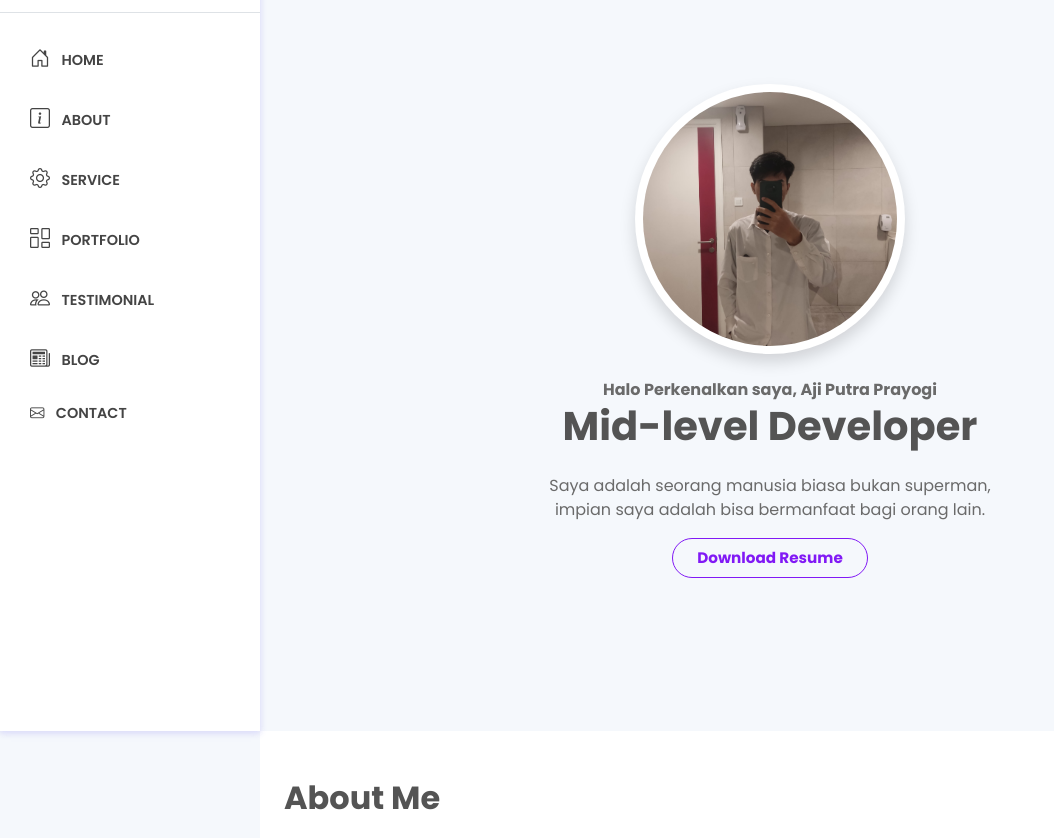
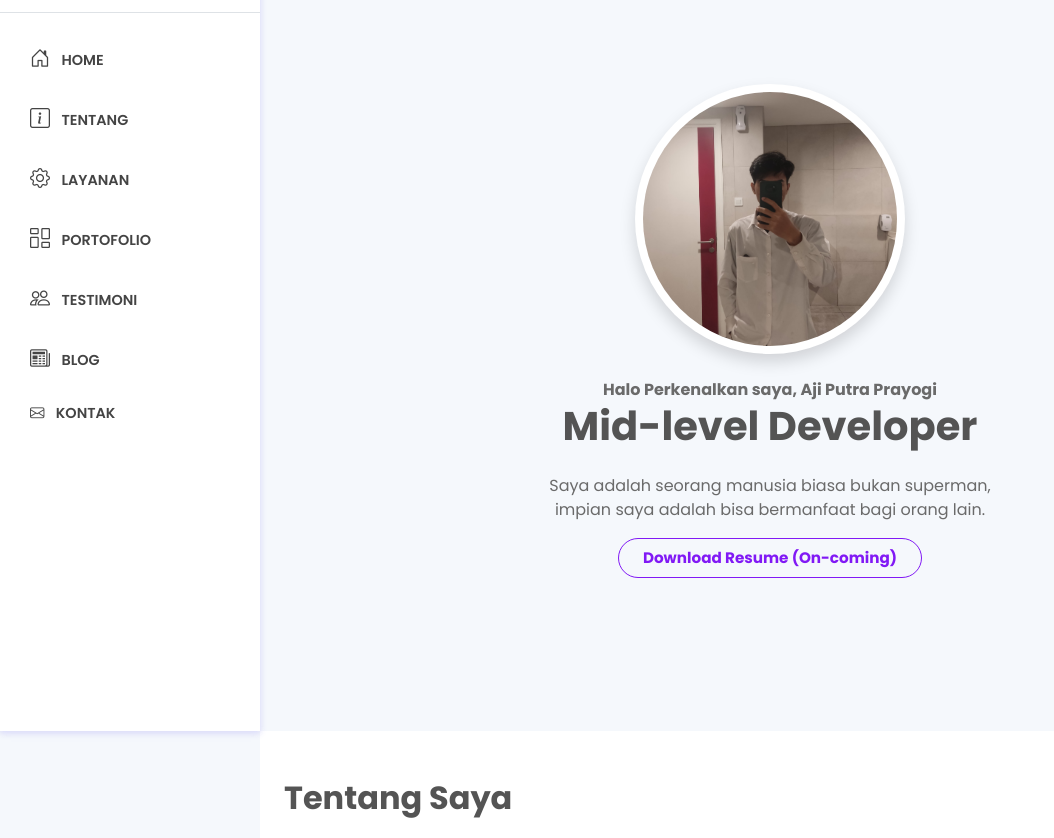
Before and after one commit to ajiputraprayogi/ajiputraprayogi.github.io, a plain HTML site: page index.html in a window 1280 px wide. Shown: the part 69-907 px from the top of the page, without its empty margins (0-1054 px from the left). Drawn offline with nearby package versions, Linux system fonts and the light colour scheme.

Commit message:
edit Eng label ke Indonesia

```diff
--- a/index.html
+++ b/index.html
@@ -24,12 +24,12 @@
     <div id="navbarNav" class="navcol d-none d-lg-block">
         <ul>
             <li><a href="#"><i class="bi bi-house-door fs-5 me-2"></i> Home</a></li>
-            <li><a href="#about"><i class="bi fs-5 bi-info-square me-2"></i> About</a></li>
-            <li><a href="#service"><i class="bi fs-5 bi-gear me-2"></i> Service</a></li>
-            <li><a href="#portfolio"><i class="bi fs-5 bi-columns-gap me-2"></i> Portfolio</a></li>
-            <li><a href="#testimonial"><i class="bi fs-5 bi-people me-2"></i> Testimonial</a></li>
+            <li><a href="#about"><i class="bi fs-5 bi-info-square me-2"></i> Tentang</a></li>
+            <li><a href="#service"><i class="bi fs-5 bi-gear me-2"></i> Layanan</a></li>
+            <li><a href="#portfolio"><i class="bi fs-5 bi-columns-gap me-2"></i> Portofolio</a></li>
+            <li><a href="#testimonial"><i class="bi fs-5 bi-people me-2"></i> Testimoni</a></li>
             <li><a href="#blog"><i class="bi fs-5 bi-newspaper me-2"></i> Blog</a></li>
-            <li><a href="#contact"><i class="bifs-5  bi-envelope me-2"></i> Contact</a></li>
+            <li><a href="#contact"><i class="bifs-5  bi-envelope me-2"></i> Kontak</a></li>
         </ul>
     </div>
 </header>
@@ -51,7 +51,7 @@
                     <li></li>
                 </ul>
                 <button class="btn btn-outline-primary fw-bolder fs-7 px-4 py-2 mt-3 rounded-pill">Download
-                    Resume</button>
+                    Resume (On-coming)</button>
             </div>
         </div>
     </div>
@@ -60,7 +60,7 @@
 
     <div id="about" class="about px-4 bg-white py-5">
         <div class="titie-row row mb-3">
-            <h2 class="fw-bolder">About Me</h2>
+            <h2 class="fw-bolder">Tentang Saya</h2>
         </div>
         <div class="row">
             <div class="col-md-7">
@@ -68,7 +68,7 @@
                 <p class="pt-2 fs-6 text-justify">Saya adalah seorang manusia biasa yg terlahir dari keluarga yg
                     sederhana, tujuan hidup saya adalah beribadah kepada Allah Swt. karena memang itulah alasan kenapa saya diciptakan, hal yg paling saya syukuri adalah bisa terlahir sebagai seorang muslim, dan adapun prestasi terbesar saya adalah bersujud kepada-Nya.</p>
 
-                <h4 class=" fs-5 my-3 mt-4 fw-bolder">What is my skill level ?</h4>
+                <h4 class=" fs-5 my-3 mt-4 fw-bolder">Berapa tingkat keahlian saya ?</h4>
                 <p>Adapun beberapa skill yg saya kuasai, diantaranya adalah sebagai berikut.</p>
 
                 <div class="row skill-set">
@@ -145,7 +145,7 @@
 
     <div id="service" class="service px-4 py-5">
         <div class="titie-row row mb-3">
-            <h2 class="fw-bolder">Services</h2>
+            <h2 class="fw-bolder">Layanan</h2>
             <p>Adapun beberapa layanan yg bisa saya tawarkan, diantaranya adalah sebagai berikut.</p>
         </div>
         <div class="row mt-5">
@@ -209,7 +209,7 @@
 
     <div id="portfolio" class="service px-4 bg-white py-5">
         <div class="titie-row row mb-3">
-            <h2 class="fw-bolder">Portfolio</h2>
+            <h2 class="fw-bolder">Portofolio</h2>
             <p>Adapun beberapa portofolio tetangga saya, diantaranya adalah sebagai berikut.</p>
         </div>
         <div class="row mt-5">
@@ -256,7 +256,7 @@
 
     <div id="testimonial" class="service px-4 py-5">
         <div class="titie-row row mb-3">
-            <h2 class="fw-bolder">Testimonial</h2>
+            <h2 class="fw-bolder">Testimoni</h2>
             <p>Lorem ipsum dolor sit amet, consectetur adipiscing elit. Mauris ipsum sit nibh amet egestas tellus.</p>
         </div>
         <div class="row mt-5">
@@ -372,7 +372,7 @@
 
     <div class="service px-4 py-5">
         <div class="titie-row row mb-3">
-            <h2 class="fw-bolder">Contact Us</h2>
+            <h2 class="fw-bolder">Kontak Saya</h2>
             <p>Adapun kontak saya jika anda tertarik dan ingin menghubungi saya.</p>
         </div>
         <div class="contact-row m-0 mt-5 row">
```
